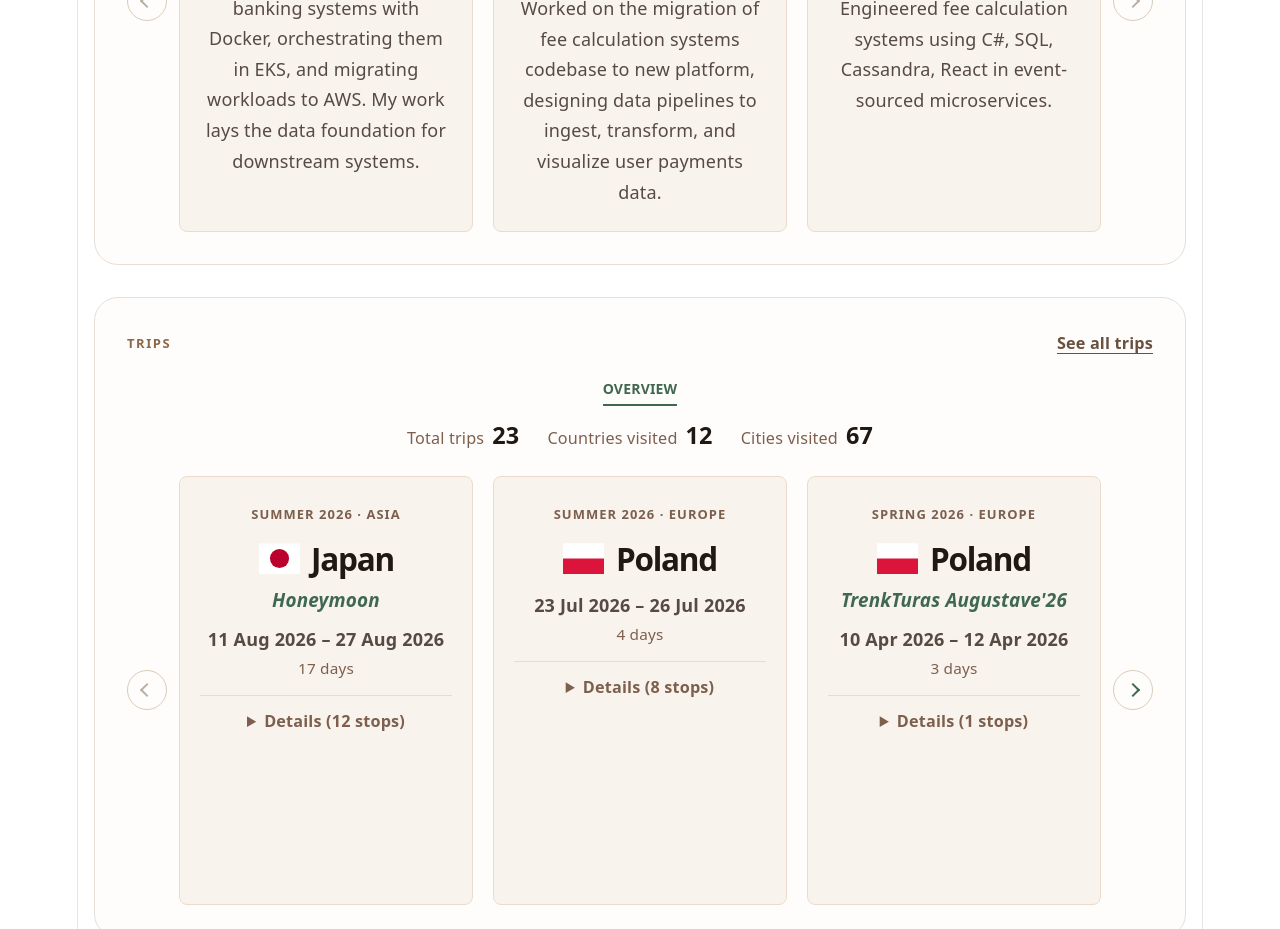
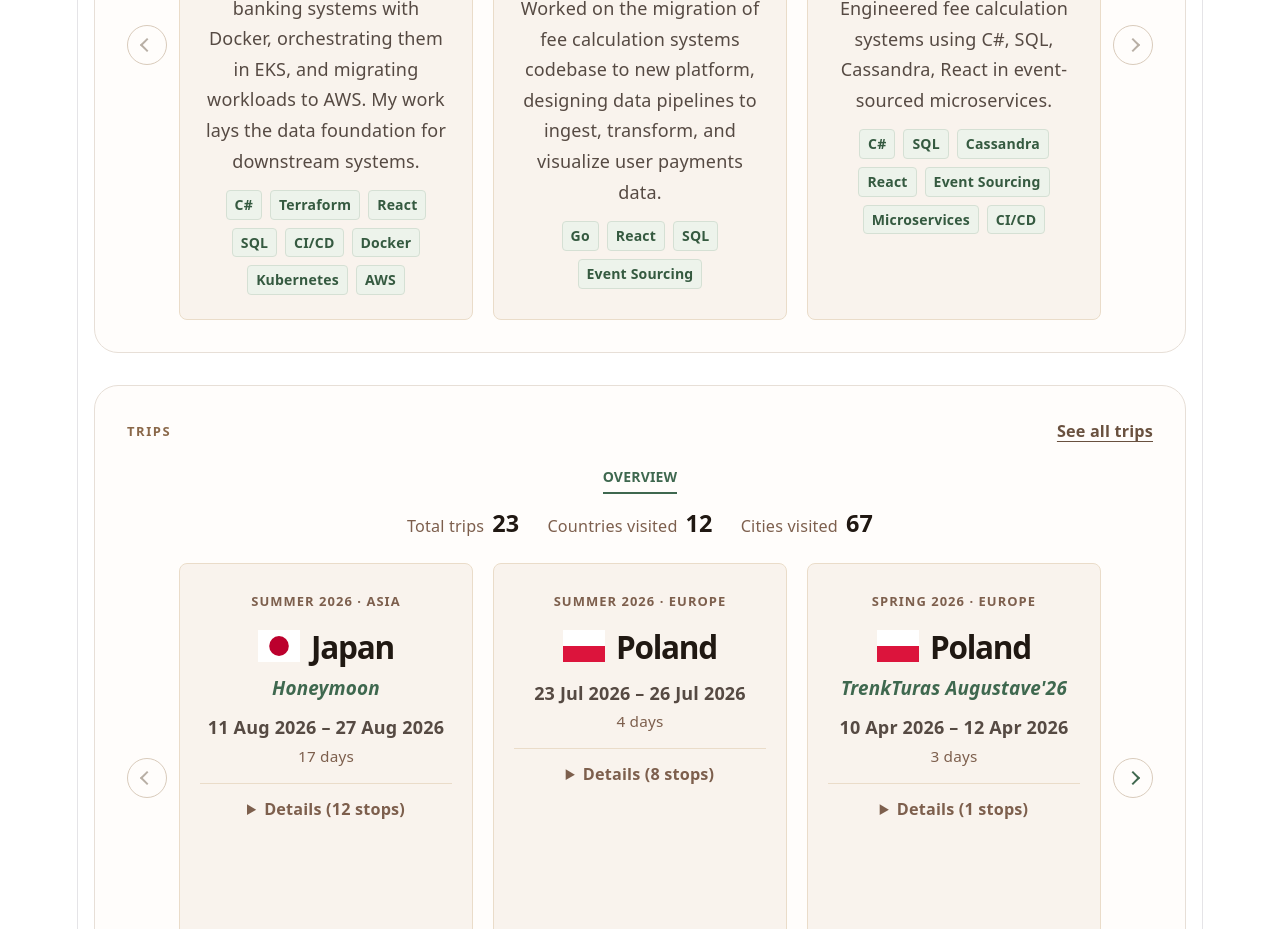
Before and after one commit to vaidasmac04/read-me, a React (Vite) app: page / in a window 1280 px wide. Shown: the part 800-1729 px from the top of the page. Built offline with nearby package versions, Linux system fonts and the light colour scheme.

Commit message:
update jobs

```diff
--- a/public/jobs.json
+++ b/public/jobs.json
@@ -2,6 +2,15 @@
 	{
 		"company": "MobilePay",
 		"description": "Engineered fee calculation systems using C#, SQL, Cassandra, React in event-sourced microservices.",
+		"skills": [
+			"C#",
+			"SQL",
+			"Cassandra",
+			"React",
+			"Event Sourcing",
+			"Microservices",
+			"CI/CD"
+		],
 		"roles": [
 			{
 				"title": "Student Software Engineer",
@@ -15,25 +24,41 @@
 			}
 		]
 	},
-    {
+	{
 		"company": "Vipps MobilePay",
 		"description": "Worked on the migration of fee calculation systems codebase to new platform, designing data pipelines to ingest, transform, and visualize user payments data.",
+		"skills": [
+			"Go",
+			"React",
+			"SQL",
+			"Event Sourcing"
+		],
 		"roles": [
 			{
 				"title": "Associate Software Engineer",
 				"fromDate": "2023-05",
 				"toDate": "2023-11"
 			},
-            {
+			{
 				"title": "Software Engineer",
 				"fromDate": "2023-11",
 				"toDate": "2024-03"
 			}
 		]
 	},
-    {
+	{
 		"company": "Danske Bank",
 		"description": " I’m working on cloud transformation - containerizing internal banking systems with Docker, orchestrating them in EKS, and migrating workloads to AWS. My work lays the data foundation for downstream systems.",
+		"skills": [
+			"C#",
+			"Terraform",
+			"React",
+			"SQL",
+			"CI/CD",
+			"Docker",
+			"Kubernetes",
+			"AWS"
+		],
 		"roles": [
 			{
 				"title": "Software Engineer",
--- a/src/App.css
+++ b/src/App.css
@@ -416,6 +416,28 @@
   margin-top: 12px;
 }
 
+.job-skill-list {
+  display: flex;
+  flex-wrap: wrap;
+  justify-content: center;
+  gap: 8px;
+  list-style: none;
+  margin: 14px 0 0;
+  padding: 0;
+}
+
+.job-skill-list li {
+  padding: 4px 8px;
+  border: 1px solid #d5e0d4;
+  border-radius: 4px;
+  background: #edf3eb;
+  color: #355a40;
+  font-size: 0.78rem;
+  font-weight: 600;
+  line-height: 1.4;
+  text-align: center;
+}
+
 .run-result {
   margin-top: 12px !important;
   color: #201812 !important;
--- a/src/components/JobCards.tsx
+++ b/src/components/JobCards.tsx
@@ -14,6 +14,9 @@ function JobCard({ entry }: { entry: JobEntry }) {
         ))}
       </ul>
       <p className="entry-description">{entry.description}</p>
+      <ul className="job-skill-list" aria-label={`${entry.company} skills`}>
+        {entry.skills.map((skill) => <li key={skill}>{skill}</li>)}
+      </ul>
     </article>
   )
 }
--- a/src/data/jobsService.ts
+++ b/src/data/jobsService.ts
@@ -7,6 +7,7 @@ export interface JobRole {
 export interface JobEntry {
   company: string
   description: string
+  skills: string[]
   roles: JobRole[]
 }
 
@@ -35,6 +36,10 @@ function isJobEntry(value: unknown): value is JobEntry {
     typeof value.company === 'string' &&
     'description' in value &&
     typeof value.description === 'string' &&
+    'skills' in value &&
+    Array.isArray(value.skills) &&
+    value.skills.length > 0 &&
+    value.skills.every((skill) => typeof skill === 'string') &&
     'roles' in value &&
     Array.isArray(value.roles) &&
     value.roles.length > 0 &&
```
